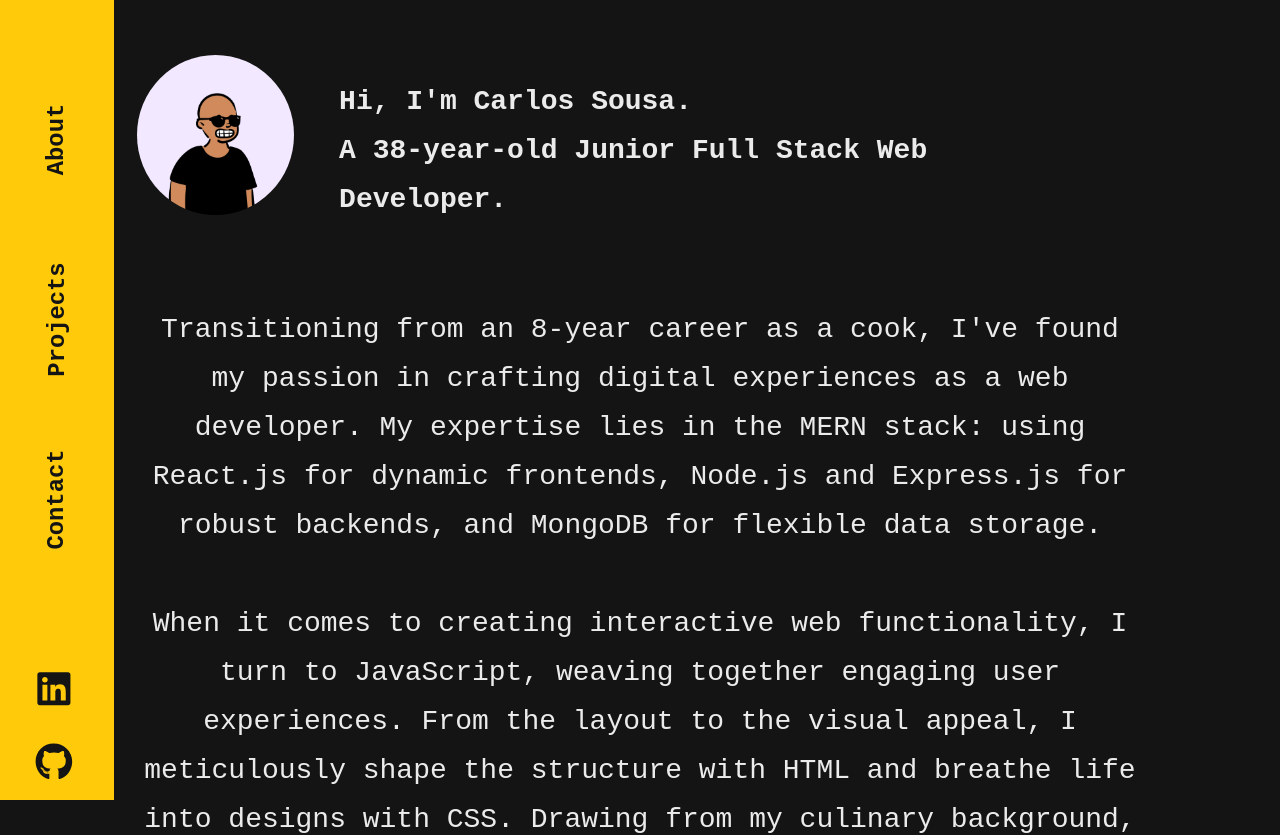
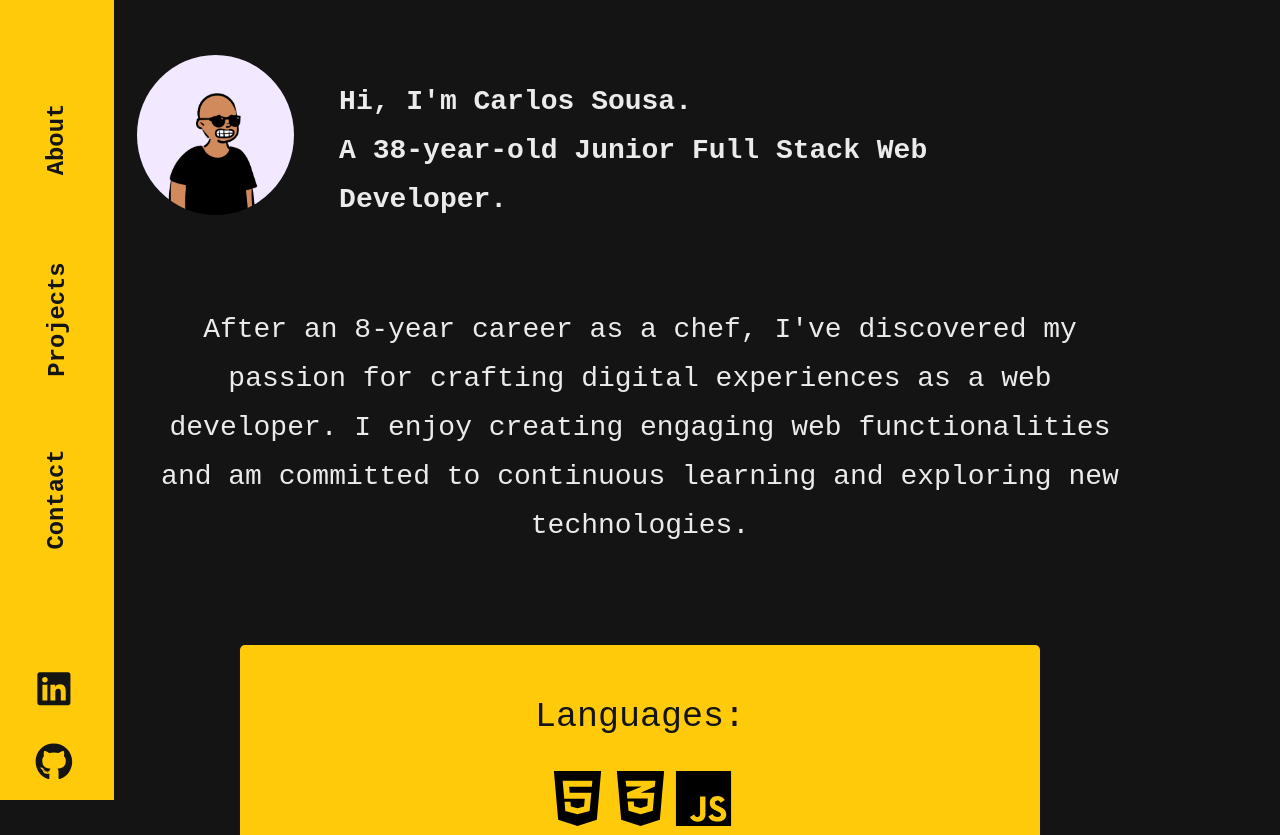
Before and after one commit to Cmbs86/cmbs86-portfolio, a React (Vite) app: page / in a window 1280 px wide. Shown: the top 835 px of the page. Built offline with nearby package versions, Linux system fonts and the light colour scheme; a web font is replaced by a local one.

Commit message:
refactor: Update CSS for navbar and intro components

```diff
--- a/src/App.css
+++ b/src/App.css
@@ -59,6 +59,7 @@ body {
   justify-content: space-around;
   align-items: center;
   gap: 10px;
+
 }
 
 .navbar a {
@@ -67,6 +68,11 @@ body {
   display: inline-block;
 }
 
+
+.navbar a:hover {
+  text-decoration: underline;
+
+}
 li {
   font-family: var(--font-nav-header);
 }
--- a/src/components/Intro.jsx
+++ b/src/components/Intro.jsx
@@ -11,7 +11,11 @@ function Intro() {
           <br />A 38-year-old Junior Full Stack Web Developer.
         </h1>
         <p className="introduction_text">
-          Transitioning from an 8-year career as a cook, I've found my passion
+          After an 8-year career as a chef, I've discovered my passion for
+          crafting digital experiences as a web developer. I enjoy creating
+          engaging web functionalities and am committed to continuous learning
+          and exploring new technologies.
+          {/* Transitioning from an 8-year career as a cook, I've found my passion
           in crafting digital experiences as a web developer. My expertise lies
           in the MERN stack: using React.js for dynamic frontends, Node.js and
           Express.js for robust backends, and MongoDB for flexible data storage.
@@ -29,7 +33,7 @@ function Intro() {
           Outside the world of coding, you'll often find me lost in the rhythms
           of my bass guitar. I've played in 2 band projects in the past and
           currently working on another musical venture. Let's collaborate and
-          turn your ideas into beautifully functional web solutions.
+          turn your ideas into beautifully functional web solutions. */}
         </p>
       </div>
     </>
```
